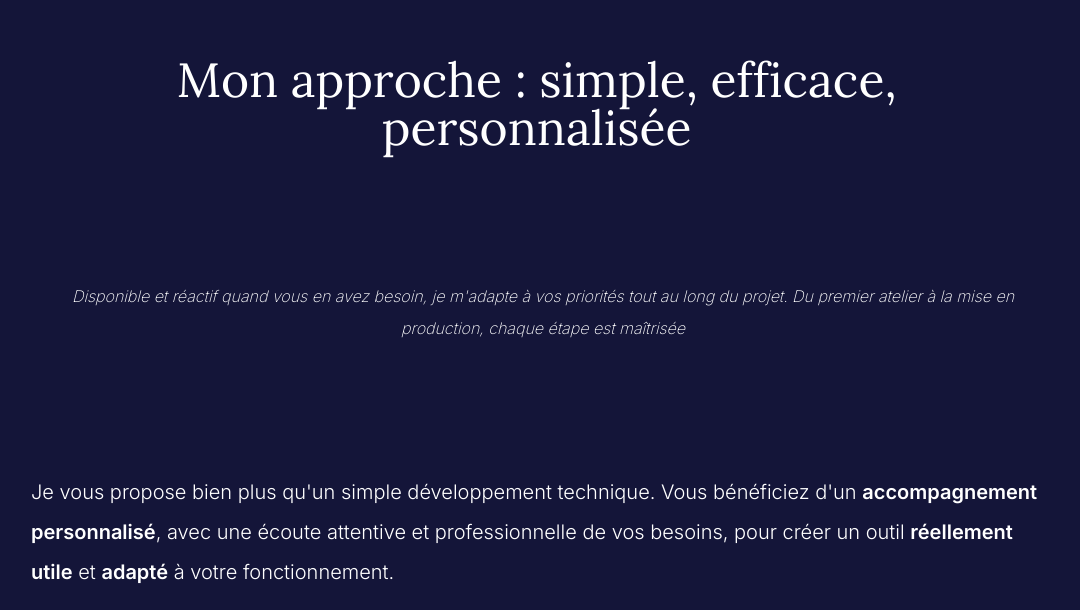
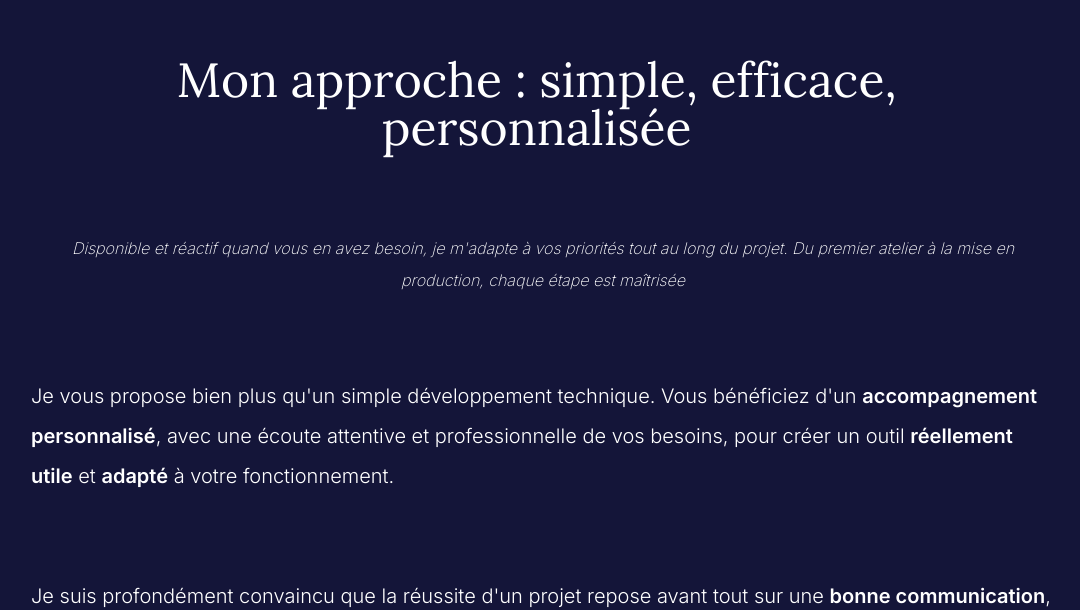
Before and after one commit to maxence-bbcn/portfolio, a React (Vite) app: page /about in a window 1280 px wide. Shown: the part 1598-2208 px from the top of the page, without its empty margins (97-1177 px from the left). Built offline with nearby package versions, Linux system fonts and the light colour scheme.

Commit message:
minor fix

```diff
--- a/src/ui/pages/AboutPage.jsx
+++ b/src/ui/pages/AboutPage.jsx
@@ -167,7 +167,7 @@ export default function AboutPage() {
         whileInView="visible"
         viewport={{ once: true, amount: 0.2 }}
         id="approach"
-        className="flex flex-col items-center gap-16 px-4 pt-16 md:gap-24 md:px-10 xl:gap-32 xl:p-32"
+        className="flex flex-col items-center gap-16 px-4 pt-16 md:gap-20 md:px-10 xl:p-32"
       >
         <AnimatedTitle
           title="Mon approche : simple, efficace, personnalisée"
```
